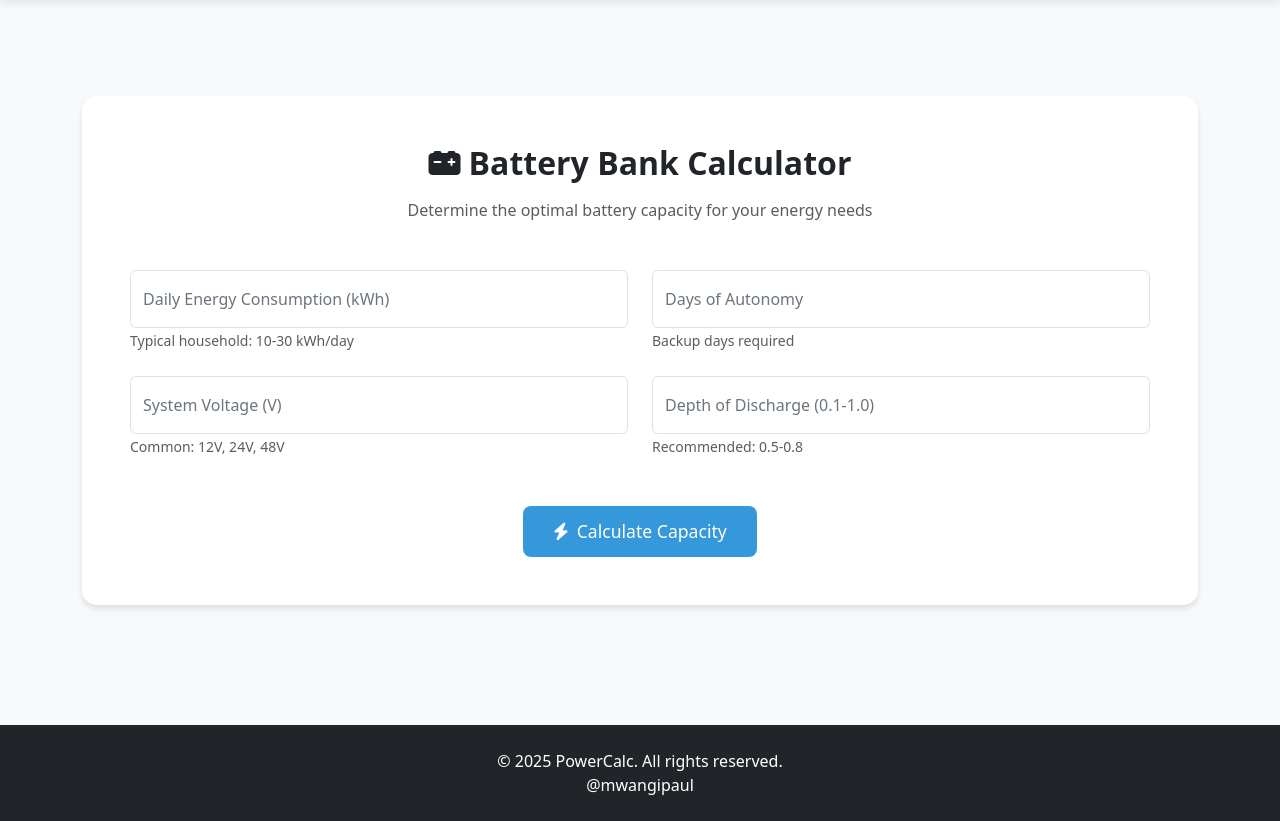
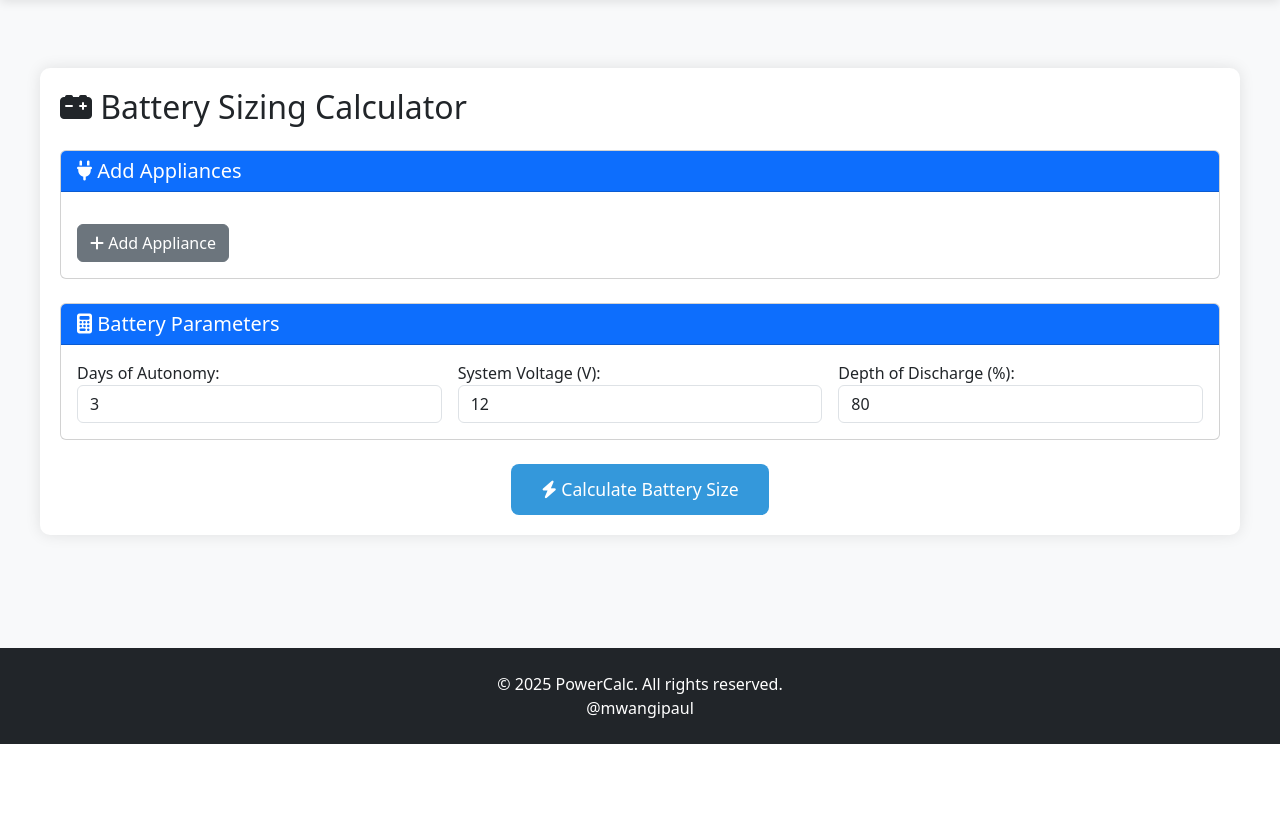
Before and after one commit to maccall-ux/power, a Django app: page /battery/ in a window 1280 px wide. Shown: the part 56-877 px from the top of the page. After the commit the page ends 800 px from the top, so only its background shows below. Run offline with Django 5.2, Linux system fonts and the light colour scheme.

Commit message:
second commit

```diff
--- a/calculator/forms.py
+++ b/calculator/forms.py
@@ -1,11 +1,22 @@
 from django import forms
 from django.core.validators import MinValueValidator, MaxValueValidator
 
-class BatteryForm(forms.Form):
-    daily_energy = forms.FloatField(label="Daily Energy Consumption (kWh)", min_value=0.1)
-    days_autonomy = forms.FloatField(label="Days of Autonomy", min_value=1)
-    system_voltage = forms.FloatField(label="System Voltage (V)", min_value=12)
-    depth_discharge = forms.FloatField(label="Depth of Discharge (0.1-1.0)", min_value=0.1, max_value=1.0)
+class ApplianceForm(forms.Form):
+    name = forms.CharField(max_length=100, required=False)
+    power = forms.FloatField(min_value=0, label="Power Rating (Watts)")
+    quantity = forms.IntegerField(min_value=1, initial=1)
+    hours = forms.FloatField(min_value=0, max_value=24, label="Daily Usage Hours")
+
+class BatteryCalcForm(forms.Form):
+    days_autonomy = forms.FloatField(label="Days of Autonomy", min_value=1, initial=3)
+    system_voltage = forms.FloatField(label="System Voltage (V)", min_value=12, initial=12)
+    depth_discharge = forms.FloatField(
+        label="Depth of Discharge",
+        min_value=0.1,
+        max_value=1.0,
+        initial=0.8,
+        widget=forms.NumberInput(attrs={'step': '0.1'})
+    )
 
 class SolarForm(forms.Form):
     daily_energy = forms.FloatField(
--- a/calculator/templates/calculator/battery.html
+++ b/calculator/templates/calculator/battery.html
@@ -1,110 +1,209 @@
+<!-- calculator/templates/calculator/battery.html -->
 {% extends "calculator/base.html" %}
 
-{% block title %}Battery Sizing Calculator{% endblock %}
+{% block content %}
+<div class="calculator-card">
+    <h2 class="mb-4"><i class="fas fa-car-battery"></i> Battery Sizing Calculator</h2>
 
-{% block content %}
-<div class="container py-5">
-    <div class="calculator-card p-4 p-md-5 mb-4">
-        <div class="text-center mb-5">
-            <h2 class="fw-bold mb-3"><i class="fa-solid fa-car-battery me-2"></i>Battery Bank Calculator</h2>
-            <p class="text-muted">Determine the optimal battery capacity for your energy needs</p>
+    <form method="post" id="battery-form">
+        {% csrf_token %}
+        <input type="hidden" name="appliance_count" id="appliance_count" value="{{ appliances|length }}">
+
+        <!-- Appliances Section -->
+        <div class="card mb-4">
+            <div class="card-header bg-primary text-white">
+                <h5 class="mb-0"><i class="fas fa-plug"></i> Add Appliances</h5>
             </div>
-
-        <form method="post">
-            {% csrf_token %}
-
-            {% if form.errors %}
-            <div class="alert alert-danger">
-                <i class="fa-solid fa-circle-exclamation me-2"></i>
-                Please correct the errors below
+            <div class="card-body">
+                <div id="appliances-container">
+                    {% for appliance in appliances %}
+                    <div class="appliance-row mb-3">
+                        <div class="row g-3">
+                            <div class="col-md-3">
+                                <input type="text" class="form-control"
+                                       name="appliance_{{ forloop.counter0 }}_name"
+                                       placeholder="Appliance name"
+                                       value="{{ appliance.name }}">
                             </div>
-            {% endif %}
-
-            <div class="row g-4">
-                <!-- Daily Energy Input -->
-                <div class="col-md-6">
-                    <div class="form-floating">
-                        <input type="number" class="form-control" id="id_daily_energy" name="daily_energy"
-                               step="0.1" min="0.1" required placeholder="Enter daily energy consumption">
-                        <label for="id_daily_energy">Daily Energy Consumption (kWh)</label>
+                            <div class="col-md-2">
+                                <input type="number" class="form-control"
+                                       name="appliance_{{ forloop.counter0 }}_power"
+                                       step="1" min="0" placeholder="Power (W)"
+                                       value="{{ appliance.power }}">
                             </div>
-                    <small class="text-muted">Typical household: 10-30 kWh/day</small>
+                            <div class="col-md-2">
+                                <input type="number" class="form-control"
+                                       name="appliance_{{ forloop.counter0 }}_quantity"
+                                       min="1" value="{{ appliance.quantity }}">
                             </div>
-
-                <!-- Days of Autonomy -->
-                <div class="col-md-6">
-                    <div class="form-floating">
-                        <input type="number" class="form-control" id="id_days_autonomy" name="days_autonomy"
-                               step="1" min="1" required placeholder="Enter days of autonomy">
-                        <label for="id_days_autonomy">Days of Autonomy</label>
+                            <div class="col-md-2">
+                                <input type="number" class="form-control"
+                                       name="appliance_{{ forloop.counter0 }}_hours"
+                                       step="0.5" min="0" max="24" placeholder="Hours"
+                                       value="{{ appliance.hours }}">
                             </div>
-                    <small class="text-muted">Backup days required</small>
+                            <div class="col-md-3">
+                                <span class="form-control-plaintext">
+                                    {{ appliance.watt_hours|floatformat:0 }} Wh
+                                </span>
+                                <button type="button" class="btn btn-danger remove-appliance">
+                                    <i class="fas fa-trash"></i> Remove
+                                </button>
                             </div>
-
-                <!-- System Voltage -->
-                <div class="col-md-6">
-                    <div class="form-floating">
-                        <input type="number" class="form-control" id="id_system_voltage" name="system_voltage"
-                               step="1" min="12" required placeholder="Enter system voltage">
-                        <label for="id_system_voltage">System Voltage (V)</label>
                         </div>
-                    <small class="text-muted">Common: 12V, 24V, 48V</small>
                     </div>
-
-                <!-- Depth of Discharge -->
-                <div class="col-md-6">
-                    <div class="form-floating">
-                        <input type="number" class="form-control" id="id_depth_discharge" name="depth_discharge"
-                               step="0.01" min="0.1" max="1.0" required placeholder="Enter depth of discharge">
-                        <label for="id_depth_discharge">Depth of Discharge (0.1-1.0)</label>
+                    {% endfor %}
                 </div>
-                    <small class="text-muted">Recommended: 0.5-0.8</small>
+                <button type="button" class="btn btn-secondary mt-3" id="add-appliance">
+                    <i class="fas fa-plus"></i> Add Appliance
+                </button>
             </div>
         </div>
 
-            <div class="text-center mt-5">
-                <button type="submit" class="btn btn-primary btn-lg">
-                    <i class="fa-solid fa-bolt me-2"></i>Calculate Capacity
-                </button>
+        <!-- Battery Parameters Section -->
+        <div class="card mb-4">
+            <div class="card-header bg-primary text-white">
+                <h5 class="mb-0"><i class="fas fa-calculator"></i> Battery Parameters</h5>
             </div>
-        </form>
-
-        {% if result %}
-        <div class="result-card mt-5 p-4">
-            <h4 class="mb-4 fw-bold"><i class="fa-solid fa-chart-pie me-2"></i>Calculation Results</h4>
-
-            <div class="row g-4">
-                <div class="col-12">
-                    <div class="bg-light p-4 rounded text-center">
-                        <h5 class="text-secondary mb-3">Required Battery Capacity</h5>
-                        <div class="display-4 fw-bold text-primary">
-                            {{ result|floatformat:2 }} <small class="fs-4">Ah</small>
-                        </div>
-                        <div class="mt-3">
-                            <div class="progress" style="height: 8px;">
-                                <div class="progress-bar bg-primary" role="progressbar"
-                                     <!--style="width: {{ form.depth_discharge.value }}%"-->
-                                     aria-valuenow="{{ form.depth_discharge.value }}"
-                                     aria-valuemin="0"
-                                     aria-valuemax="1">
+            <div class="card-body">
+                <div class="row g-3">
+                    <div class="col-md-4">
+                        <div class="form-group">
+                            <label>Days of Autonomy:</label>
+                            <input type="number" class="form-control"
+                                   name="days_autonomy" min="1" required
+                                   value="{{ battery_params.days_autonomy|default:'3' }}">
                         </div>
                     </div>
-                            <small class="text-muted mt-2 d-block">
-                                Using {{ form.depth_discharge.value }} depth of discharge
-                            </small>
+                    <div class="col-md-4">
+                        <div class="form-group">
+                            <label>System Voltage (V):</label>
+                            <input type="number" class="form-control"
+                                   name="system_voltage" min="12" step="12" required
+                                   value="{{ battery_params.system_voltage|default:'12' }}">
+                        </div>
+                    </div>
+                    <div class="col-md-4">
+                        <div class="form-group">
+                            <label>Depth of Discharge (%):</label>
+                            <input type="number" class="form-control"
+                                   name="depth_discharge" min="10" max="100" step="5" required
+                                   value="{{ battery_params.depth_discharge|default:'80' }}">
+                        </div>
                     </div>
                 </div>
             </div>
         </div>
 
-            <div class="mt-4 text-muted">
-                <small>
-                    <i class="fa-solid fa-calculator me-2"></i>
-                    Formula: (Daily Energy × Days × 1000) ÷ (Voltage × Depth of Discharge)
-                </small>
+        <!-- Results Section -->
+        {% if result %}
+        <div class="result-card mt-4">
+            <div class="alert alert-success">
+                <h4><i class="fas fa-chart-bar"></i> Calculation Results</h4>
+                <hr>
+                <div class="row">
+                    <div class="col-md-6">
+                        <h5>Total Daily Energy: {{ total_energy }} kWh</h5>
+                        <h5>Required Battery Capacity: {{ result }} Ah</h5>
+                    </div>
+                    <div class="col-md-6">
+                        <div class="bg-light p-3 rounded">
+                            <strong>Calculation Details:</strong>
+                            <ul class="mt-2">
+                                <li>Total Watt-hours: {{ total_watt_hours|floatformat:0 }} Wh</li>
+                                <li>Days of Autonomy: {{ battery_params.days_autonomy }}</li>
+                                <li>System Voltage: {{ battery_params.system_voltage }}V</li>
+                                <li>Depth of Discharge: {{ battery_params.depth_discharge }}%</li>
+                            </ul>
+                        </div>
+                    </div>
+                </div>
             </div>
         </div>
         {% endif %}
+
+        <div class="text-center mt-4">
+            <button type="submit" class="btn btn-primary btn-lg">
+                <i class="fas fa-bolt"></i> Calculate Battery Size
+            </button>
+        </div>
+    </form>
+</div>
+
+<script>
+document.addEventListener('DOMContentLoaded', function() {
+    let applianceCount = {{ appliances|length }};
+    const container = document.getElementById('appliances-container');
+    const countField = document.getElementById('appliance_count');
+
+    function updateCount() {
+        countField.value = applianceCount;
+    }
+
+    document.getElementById('add-appliance').addEventListener('click', function() {
+        const newRow = document.createElement('div');
+        newRow.className = 'appliance-row mb-3';
+        newRow.innerHTML = `
+            <div class="row g-3">
+                <div class="col-md-3">
+                    <input type="text" class="form-control"
+                           name="appliance_${applianceCount}_name"
+                           placeholder="Appliance name">
+                </div>
+                <div class="col-md-2">
+                    <input type="number" class="form-control"
+                           name="appliance_${applianceCount}_power"
+                           step="1" min="0" placeholder="Power (W)">
+                </div>
+                <div class="col-md-2">
+                    <input type="number" class="form-control"
+                           name="appliance_${applianceCount}_quantity"
+                           min="1" value="1">
+                </div>
+                <div class="col-md-2">
+                    <input type="number" class="form-control"
+                           name="appliance_${applianceCount}_hours"
+                           step="0.5" min="0" max="24" placeholder="Hours">
+                </div>
+                <div class="col-md-3">
+                    <button type="button" class="btn btn-danger remove-appliance">
+                        <i class="fas fa-trash"></i> Remove
+                    </button>
                 </div>
             </div>
+        `;
+        container.appendChild(newRow);
+        applianceCount++;
+        updateCount();
+    });
+
+    container.addEventListener('click', function(e) {
+        if(e.target.classList.contains('remove-appliance')) {
+            e.target.closest('.appliance-row').remove();
+            applianceCount--;
+            updateCount();
+        }
+    });
+});
+</script>
+
+<style>
+.appliance-row:not(:last-child) .remove-appliance {
+    display: none;
+}
+.result-card {
+    background: #f8f9fa;
+    border-radius: 10px;
+    padding: 20px;
+    margin-top: 30px;
+}
+.calculator-card {
+    max-width: 1200px;
+    margin: 20px auto;
+    padding: 20px;
+    background: white;
+    border-radius: 10px;
+    box-shadow: 0 0 15px rgba(0,0,0,0.1);
+}
+</style>
 {% endblock %}
--- a/calculator/views.py
+++ b/calculator/views.py
@@ -1,29 +1,77 @@
 from django.shortcuts import render
-
-# Create your views here.
-from django.shortcuts import render
-
-# Create your views here.
-
-from django.shortcuts import render
-from .forms import BatteryForm, SolarForm, GeneratorForm
+from .forms import ApplianceForm,BatteryCalcForm, SolarForm, GeneratorForm
+from django.http import JsonResponse
 
 def home(request):
     return render(request, 'calculator/home.html')
 
-def battery_size(request):
+
+def battery(request):
+    appliances = []
+    total_energy = 0
     result = None
-    battery_efficiency=0.8
+    total_watt_hours = 0
+    battery_params = {}
+
     if request.method == 'POST':
-        form = BatteryForm(request.POST)
-        if form.is_valid():
-            data = form.cleaned_data
-            battery_capacity = (data['daily_energy'] * 1000 * data['days_autonomy']) / \
-                              (data['system_voltage'] * data['depth_discharge'] * battery_efficiency)
-            result = round(battery_capacity, 2)
-    else:
-        form = BatteryForm()
-    return render(request, 'calculator/battery.html', {'form': form, 'result': result})
+        # Get number of appliances from hidden input
+        appliance_count = int(request.POST.get('appliance_count', 0))
+
+        # Process appliances
+        valid = True
+        for i in range(appliance_count):
+            name = request.POST.get(f'appliance_{i}_name', '')
+            power = request.POST.get(f'appliance_{i}_power', 0)
+            quantity = request.POST.get(f'appliance_{i}_quantity', 1)
+            hours = request.POST.get(f'appliance_{i}_hours', 0)
+
+            try:
+                power = float(power)
+                quantity = int(quantity)
+                hours = float(hours)
+                watt_hours = power * quantity * hours
+
+                appliances.append({
+                    'name': name,
+                    'power': power,
+                    'quantity': quantity,
+                    'hours': hours,
+                    'watt_hours': watt_hours
+                })
+                total_watt_hours += watt_hours
+            except:
+                valid = False
+
+        # Process battery parameters
+        try:
+            days_autonomy = float(request.POST.get('days_autonomy', 3))
+            system_voltage = float(request.POST.get('system_voltage', 12))
+            depth_discharge = float(request.POST.get('depth_discharge', 80)) / 100
+
+            battery_params = {
+                'days_autonomy': days_autonomy,
+                'system_voltage': system_voltage,
+                'depth_discharge': depth_discharge * 100  # Convert back to percentage for display
+            }
+        except:
+            valid = False
+
+        if valid and total_watt_hours > 0:
+            # Calculate battery capacity
+            battery_efficiency=0.8
+            daily_energy = total_watt_hours / 1000  # Convert to kWh
+            result = (total_watt_hours * days_autonomy) / (system_voltage * depth_discharge * battery_efficiency)
+            result = round(result, 2)
+            total_energy = round(daily_energy, 2)
+
+    context = {
+        'appliances': appliances,
+        'total_energy': total_energy,
+        'result': result,
+        'total_watt_hours': total_watt_hours,
+        'battery_params': battery_params,
+    }
+    return render(request, 'calculator/battery.html', context)
 
 def solar_size(request):
     context = {'result': None}
--- a/power_sizing/urls.py
+++ b/power_sizing/urls.py
@@ -21,7 +21,7 @@ from calculator import views
 urlpatterns = [
     path('admin/', admin.site.urls),
     path('', views.home, name='home'),
-    path('battery/', views.battery_size, name='battery'),
+    path('battery/', views.battery, name='battery'),
     path('solar/', views.solar_size, name='solar'),
     path('generator/', views.generator_size, name='generator'),
 ]
```
Lines whose indentation alone changed are shown as unchanged.
